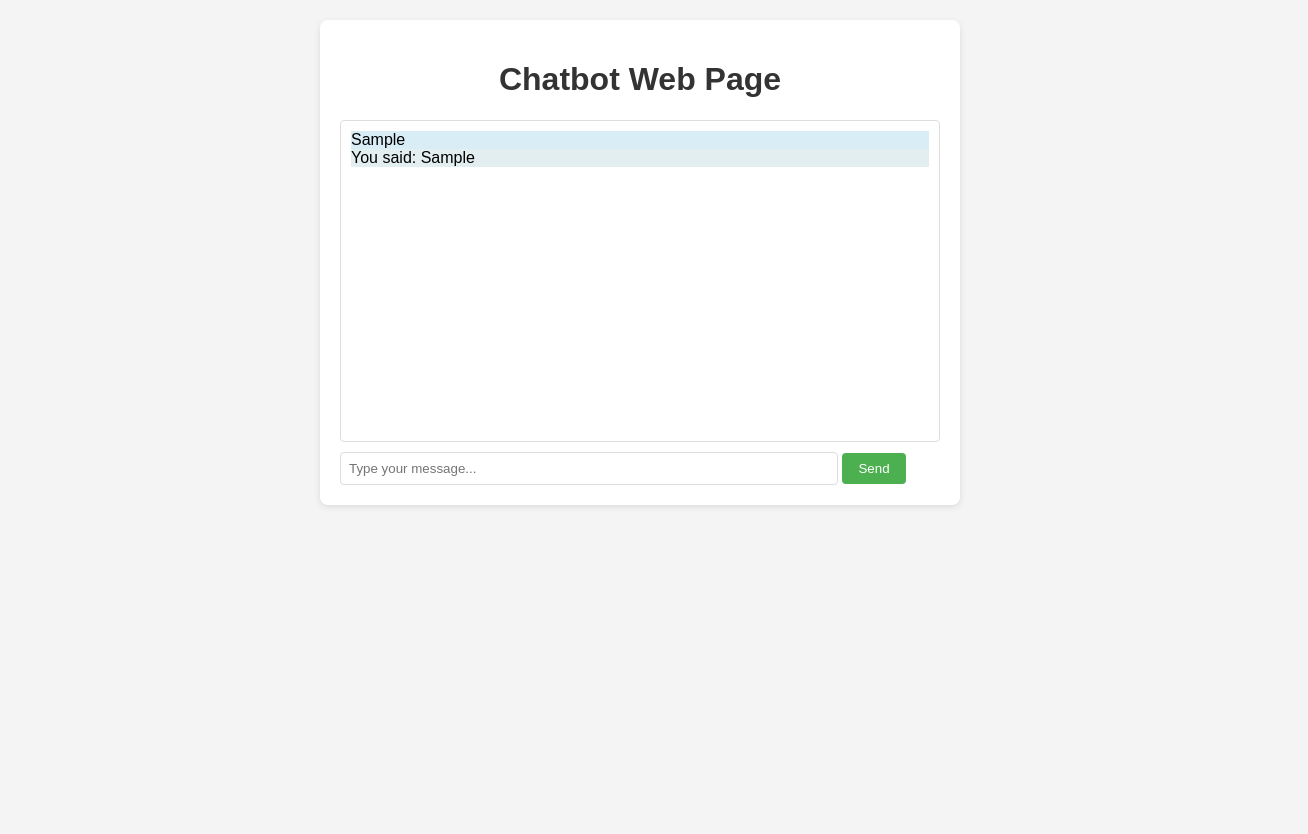
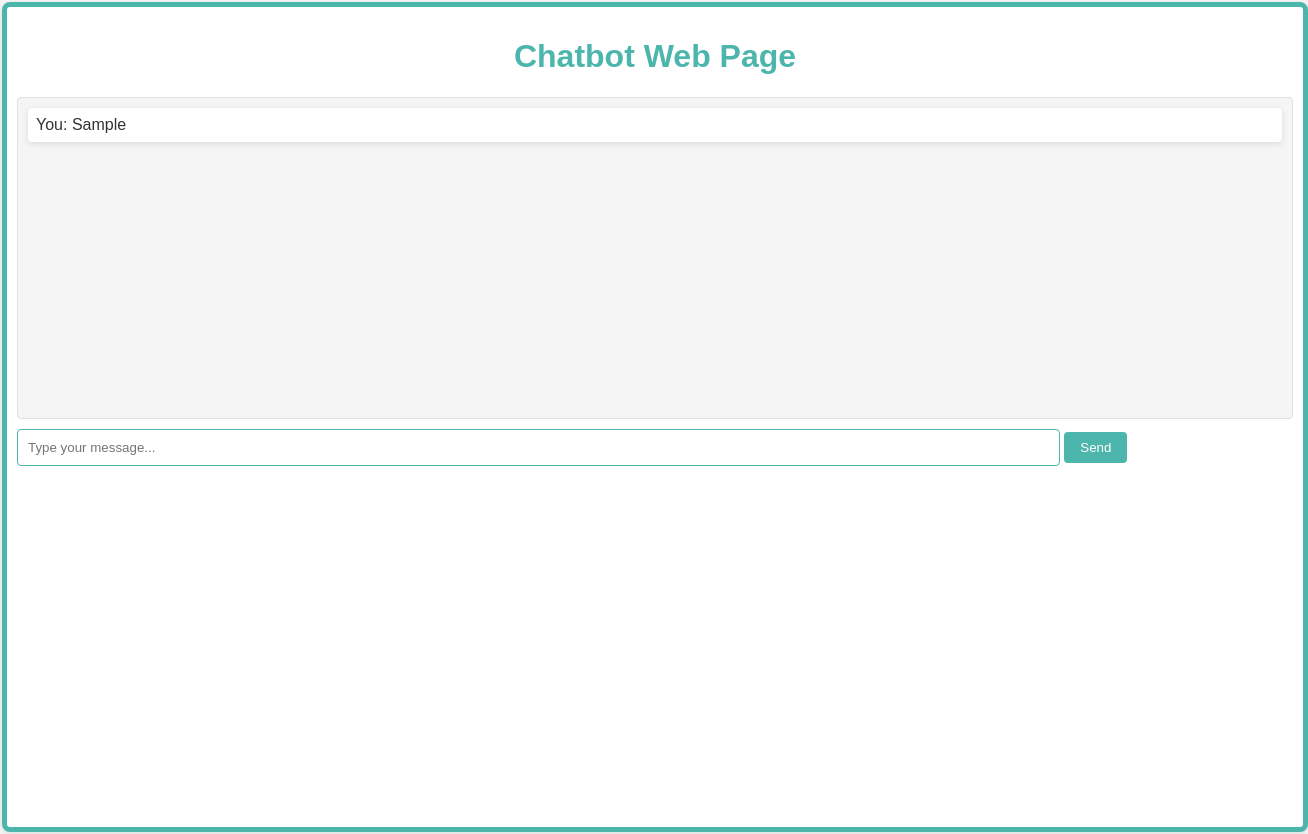
Before and after one commit to Ryan93075/Zane, a plain HTML site: page Bot.html in a window 1280 px wide. Both pictures are taken after typing "Sample" into the empty fields and a click on the button "Send". Shown: the whole page, 1308 px wide, since content can reach past the window. Before the commit the page ends 800 px from the top, so only its background shows below. Drawn offline with Linux system fonts and the light colour scheme.

Commit message:
Update Bot.html
Better visuals:
Added CSS keyframes to create animations for fading in the container and sliding in/out the chat messages. When a new message is added, it slides in from the bottom, and the older message slides out. These animations provide a more visually appealing and dynamic chat interface. Additionally, I've added JavaScript code to scroll to the bottom of the chat log after sending a message, ensuring the latest messages are always visible.

```diff
--- a/Bot.html
+++ b/Bot.html
@@ -3,24 +3,57 @@
 <head>
   <title>Chatbot Web Page</title>
   <style>
+    /* Add CSS styles for animations */
+    @keyframes fadeIn {
+      0% {
+        opacity: 0;
+      }
+      100% {
+        opacity: 1;
+      }
+    }
+
+    @keyframes slideIn {
+      0% {
+        transform: translateY(20px);
+      }
+      100% {
+        transform: translateY(0);
+      }
+    }
+
+    @keyframes slideOut {
+      0% {
+        transform: translateY(0);
+      }
+      100% {
+        transform: translateY(20px);
+      }
+    }
+
+    /* Rest of the CSS styles */
     body {
       font-family: Arial, sans-serif;
-      background-color: #f4f4f4;
+      background-color: #F4F4F4;
       margin: 0;
-      padding: 20px;
+      padding: 2px;
+      color: #333;
     }
 
     .container {
-      max-width: 600px;
+      width: 100%;
+      height: 100vh;
       margin: 0 auto;
-      background-color: #fff;
+      background-color: #FFFFFF;
       border-radius: 8px;
+      border: 5px solid #4DB6AC;
       box-shadow: 0 2px 6px rgba(0, 0, 0, 0.1);
-      padding: 20px;
+      padding: 10px;
+      animation: fadeIn 0.5s ease-in;
     }
 
     h1 {
-      color: #333;
+      color: #4DB6AC;
       text-align: center;
     }
 
@@ -28,7 +61,8 @@
       height: 300px;
       overflow-y: scroll;
       padding: 10px;
-      border: 1px solid #ddd;
+      border: 1px solid #E0E0E0;
+      background-color: #F5F5F5;
       border-radius: 4px;
       margin-bottom: 10px;
     }
@@ -37,34 +71,39 @@
       padding: 8px;
       margin-bottom: 10px;
       border-radius: 4px;
+      animation: slideIn 0.3s ease-out;
     }
 
     .user {
-      background-color: #d9edf7;
+      background-color: #4DB6AC;
+      color: #fff;
     }
 
     .bot {
-      background-color: #e2eef0;
+      background-color: #FFFFFF;
+      color: #333;
+      box-shadow: 0 2px 6px rgba(0, 0, 0, 0.1);
     }
 
     input[type="text"] {
       width: 80%;
-      padding: 8px;
-      border: 1px solid #ddd;
+      padding: 10px;
+      border: 1.5px solid #4DB6AC;
       border-radius: 4px;
+      color: #333;
     }
 
     #send-btn {
       padding: 8px 16px;
       border: none;
-      background-color: #4caf50;
+      background-color: #4DB6AC;
       color: #fff;
       cursor: pointer;
       border-radius: 4px;
     }
 
     #send-btn:hover {
-      background-color: #45a049;
+      background-color: #26A69A;
     }
   </style>
 </head>
@@ -79,11 +118,11 @@
   <script>
     // Chatbot logic
     function chatbotMessage(userMessage) {
-  // Your chatbot logic goes here
-  // You can process the userMessage and generate a response
+      // chatbot logic
+      // process the userMessage and generate a response
 
       // Example: Echo the user's message
-  return `You said: ${userMessage}`;
+      return `You: ${userMessage}`;
     }
 
     // DOM elements
@@ -105,25 +144,36 @@ userInput.addEventListener("keyup", (event) => {
 
     // Function to send user message and display bot response
     function sendMessage() {
+
       const userMessage = userInput.value;
-  displayMessage(userMessage, "user");
-
-  // Generate bot response
       const botResponse = chatbotMessage(userMessage);
       displayMessage(botResponse, "bot");
 
       // Clear user input
       userInput.value = "";
+
+      // Scroll to the bottom of the chat log
+      chatLog.scrollTop = chatLog.scrollHeight;
     }
 
     // Function to display messages in the chat log
     function displayMessage(message, sender) {
       const messageElement = document.createElement("div");
-  messageElement.classList.add(sender);
+      messageElement.classList.add("message", sender);
       messageElement.innerText = message;
       chatLog.appendChild(messageElement);
+
+      // Animate new messages sliding in
+      setTimeout(() => {
+        messageElement.style.animation = "slideIn 0.3s ease-out";
+      }, 50);
+
+      // Animate older messages sliding out
+      const messages = chatLog.getElementsByClassName("message");
+      if (messages.length > 1) {
+        messages[messages.length - 2].style.animation = "slideOut 0.3s ease-out";
       }
-
+    }
   </script>
 </body>
 </html>
```
Lines whose indentation alone changed are shown as unchanged.
